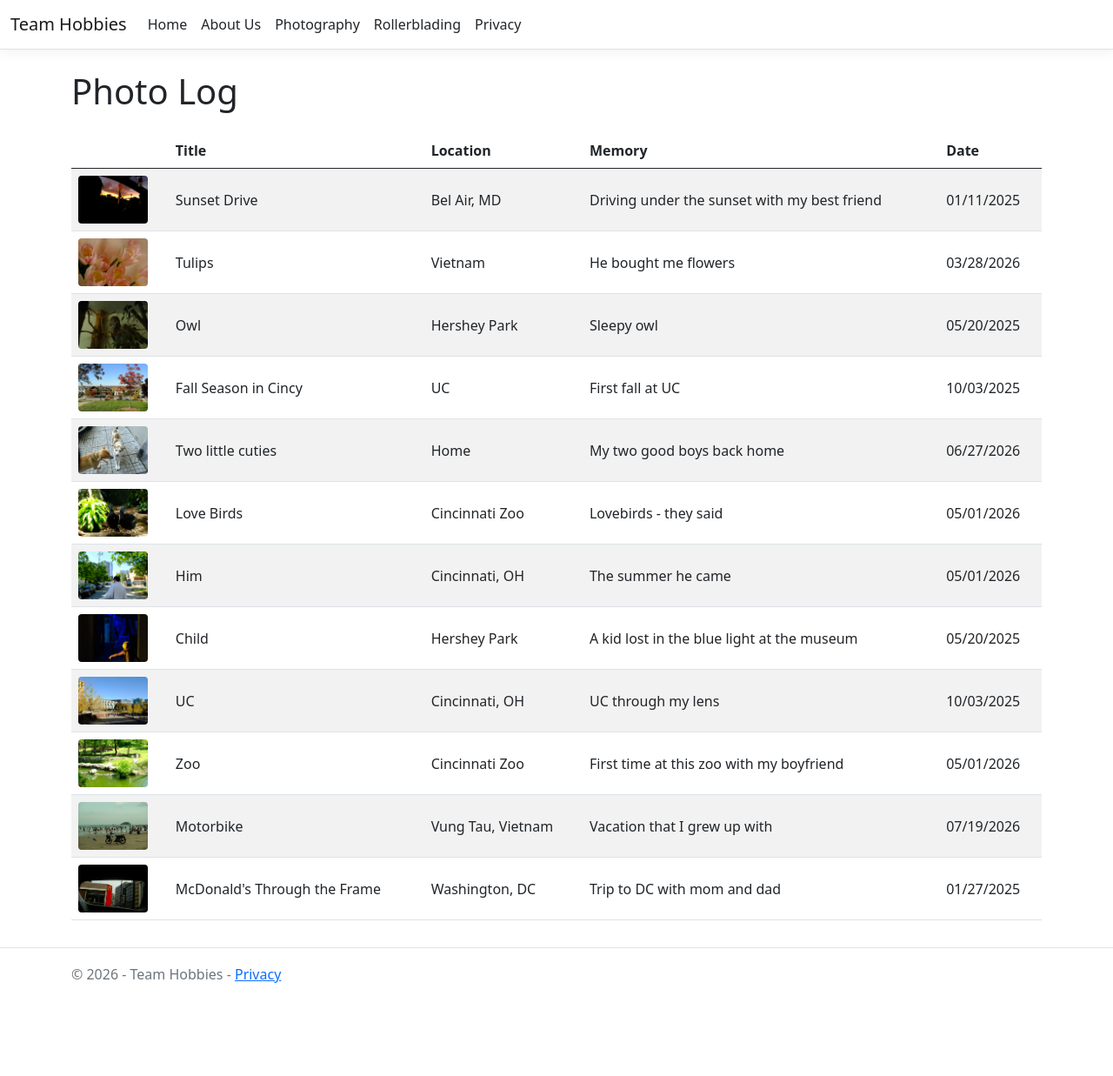
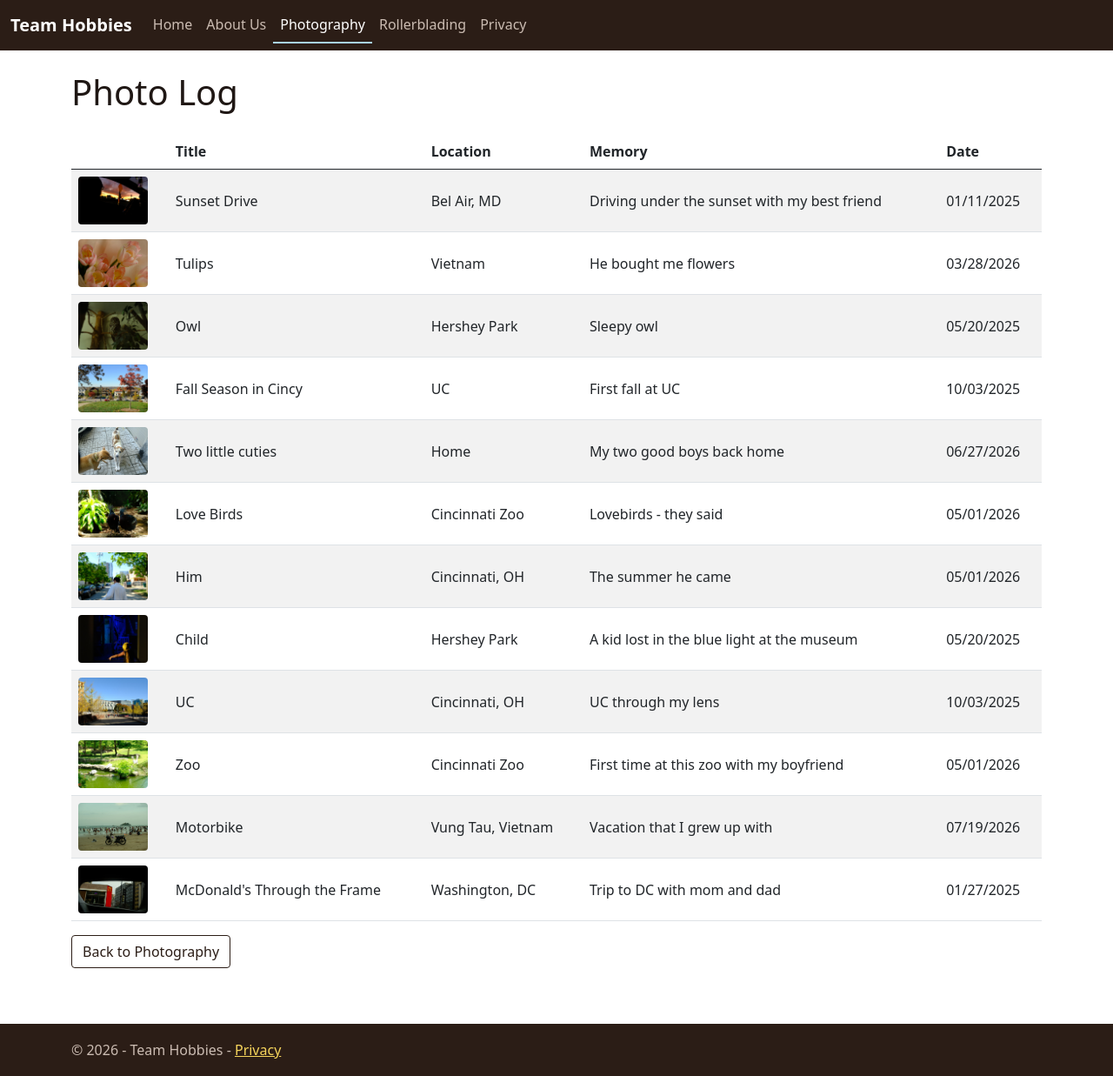
Before and after one commit to hnngxn/Group1_WebSerAppDev, an ASP.NET Core app: page /Photography/Photos in a window 1280 px wide. Shown: the whole page at 87% size. Before the commit the page ends 1130 px from the top, so only its background shows below. Run offline with ASP.NET Core 8, Linux system fonts and the light colour scheme; data comes from the database, SQL or seed files in the repository; style sheets or scripts are compiled from the project's sources.

Commit message:
base styling: espresso/baby blue palette, nav, footer, buttons add a go back button to photo log for consistency

```diff
--- a/Views/Photography/Photos.cshtml
+++ b/Views/Photography/Photos.cshtml
@@ -28,3 +28,4 @@
         }
     </tbody>
 </table>
+<a asp-action="Index" class="btn btn-outline-dark mb-5">Back to Photography</a>
--- a/Views/Shared/_Layout.cshtml
+++ b/Views/Shared/_Layout.cshtml
@@ -9,8 +9,19 @@
     <link rel="stylesheet" href="~/Group1_WebSerAppDev.styles.css" asp-append-version="true" />
 </head>
 <body>
+
+    @{
+        var controller = ViewContext.RouteData.Values["controller"]?.ToString();
+        var action = ViewContext.RouteData.Values["action"]?.ToString();
+
+        var isHome = controller == "Home" && action == "Index";
+        var isAbout = controller == "About";
+        var isPhotography = controller == "Photography";
+        var isRollerblading = controller == "Rollerblading";
+        var isPrivacy = controller == "Home" && action == "Privacy";
+    }
     <header>
-        <nav class="navbar navbar-expand-sm navbar-toggleable-sm navbar-light bg-white border-bottom box-shadow mb-3">
+        <nav class="navbar navbar-expand-sm navbar-toggleable-sm navbar-dark site-nav mb-3">
             <div class="container-fluid">
                 <a class="navbar-brand" asp-area="" asp-controller="Home" asp-action="Index">Team Hobbies</a>
                 <button class="navbar-toggler" type="button" data-bs-toggle="collapse" data-bs-target=".navbar-collapse" aria-controls="navbarSupportedContent"
@@ -20,19 +31,19 @@
                 <div class="navbar-collapse collapse d-sm-inline-flex justify-content-between">
                     <ul class="navbar-nav flex-grow-1">
                         <li class="nav-item">
-                            <a class="nav-link text-dark" asp-area="" asp-controller="Home" asp-action="Index">Home</a>
+                            <a class="nav-link @(isHome ? "active" : "")" aria-current="@(isHome ? "page" : null)" asp-area="" asp-controller="Home" asp-action="Index">Home</a>
                         </li>
                         <li class="nav-item">
-                            <a class="nav-link text-dark" asp-area="" asp-controller="About" asp-action="Index">About Us</a>
+                            <a class="nav-link @(isAbout ? "active" : "")" aria-current="@(isAbout ? "page" : null)" asp-area="" asp-controller="About" asp-action="Index">About Us</a>
                         </li>
                         <li class="nav-item">
-                            <a class="nav-link text-dark" asp-area="" asp-controller="Photography" asp-action="Index">Photography</a>
+                            <a class="nav-link @(isPhotography ? "active" : "")" aria-current="@(isPhotography ? "page" : null)" asp-area="" asp-controller="Photography" asp-action="Index">Photography</a>
                         </li>
                         <li class="nav-item">
-                            <a class="nav-link text-dark" asp-area="" asp-controller="Rollerblading" asp-action="Index">Rollerblading</a>
+                            <a class="nav-link @(isRollerblading ? "active" : "")" aria-current="@(isRollerblading ? "page" : null)" asp-area="" asp-controller="Rollerblading" asp-action="Index">Rollerblading</a>
                         </li>
                         <li class="nav-item">
-                            <a class="nav-link text-dark" asp-area="" asp-controller="Home" asp-action="Privacy">Privacy</a>
+                            <a class="nav-link @(isPrivacy ? "active" : "")" aria-current="@(isPrivacy ? "page" : null)" asp-area="" asp-controller="Home" asp-action="Privacy">Privacy</a>
                         </li>
                     </ul>
                 </div>
@@ -45,7 +56,7 @@
         </main>
     </div>
 
-    <footer class="border-top footer text-muted">
+    <footer class="footer site-footer">
         <div class="container">
             &copy; 2026 - Team Hobbies - <a asp-area="" asp-controller="Home" asp-action="Privacy">Privacy</a>
         </div>
--- a/wwwroot/css/site.css
+++ b/wwwroot/css/site.css
@@ -45,3 +45,115 @@ body {
         transform: none;
     }
 }
+/* ===== Team Hobbies palette ===== */
+:root {
+    --baby-blue-dark: #8cc3ec;
+    --espresso: #2b1d16;
+    --baby-blue: #a9d3f2;
+    --link-blue: #2a6496;
+    --yellow: #f6d55c;
+    --text: #1f1714;
+    --muted-on-dark: #cbbcb2;
+}
+
+body {
+    color: var(--text);
+}
+
+a {
+    color: var(--link-blue);
+}
+
+    a:hover {
+        color: var(--espresso);
+    }
+/* ===== Nav bar ===== */
+.site-nav {
+    background-color: var(--espresso);
+}
+
+    .site-nav .navbar-brand {
+        color: #ffffff;
+        font-weight: 600;
+    }
+
+    .site-nav .navbar-nav .nav-link {
+        color: var(--muted-on-dark);
+    }
+
+        .site-nav .navbar-nav .nav-link:hover {
+            color: #ffffff;
+        }
+        .site-nav .navbar-nav .nav-link.active {
+    color: #ffffff;
+    border-bottom: 2px solid var(--baby-blue);
+}
+        .site-nav .navbar-nav .nav-link.active {
+    color: #ffffff;
+    border-bottom: 2px solid var(--baby-blue);
+}
+        .site-nav .navbar-nav .nav-link.active {
+            color: #ffffff;
+            border-bottom: 2px solid var(--baby-blue);
+        }
+/* ===== Footer ===== */
+.site-footer {
+    background-color: var(--espresso);
+    color: var(--muted-on-dark);
+}
+
+    .site-footer a {
+        color: var(--yellow);
+    }
+
+        .site-footer a:hover {
+            color: #ffffff;
+        }
+.site-nav .navbar-nav .nav-link.active {
+    color: #ffffff;
+    border-bottom: 2px solid var(--baby-blue);
+}
+/* ===== Buttons ===== */
+.btn-dark {
+    background-color: var(--baby-blue);
+    border-color: var(--baby-blue);
+    color: var(--espresso);
+    font-weight: 500;
+}
+
+    .btn-dark:hover,
+    .btn-dark:focus,
+    .btn-dark:active {
+        background-color: var(--baby-blue-dark);
+        border-color: var(--baby-blue-dark);
+        color: var(--espresso);
+    }
+
+/* outlined = go back */
+.btn-outline-dark {
+    color: var(--espresso);
+    border-color: var(--espresso);
+}
+
+    .btn-outline-dark:hover {
+        background-color: var(--espresso);
+        color: #ffffff;
+    }
+/* ===== Dark sections (like the home hero) ===== */
+.bg-dark {
+    background-color: var(--espresso) !important;
+}
+
+    /* buttons sitting on a dark background */
+    .bg-dark .btn-outline-light {
+        background-color: var(--baby-blue);
+        border-color: var(--baby-blue);
+        color: var(--espresso);
+        font-weight: 500;
+    }
+
+        .bg-dark .btn-outline-light:hover {
+            background-color: var(--baby-blue-dark);
+            border-color: var(--baby-blue-dark);
+            color: var(--espresso);
+        }
```
